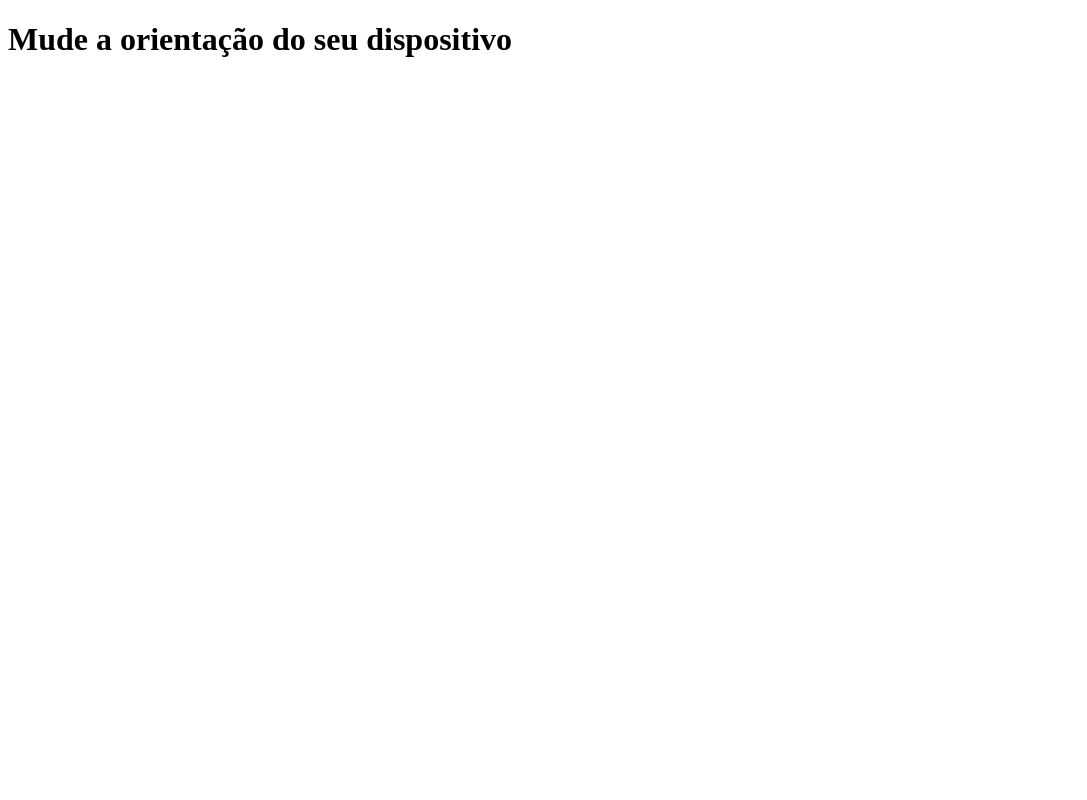
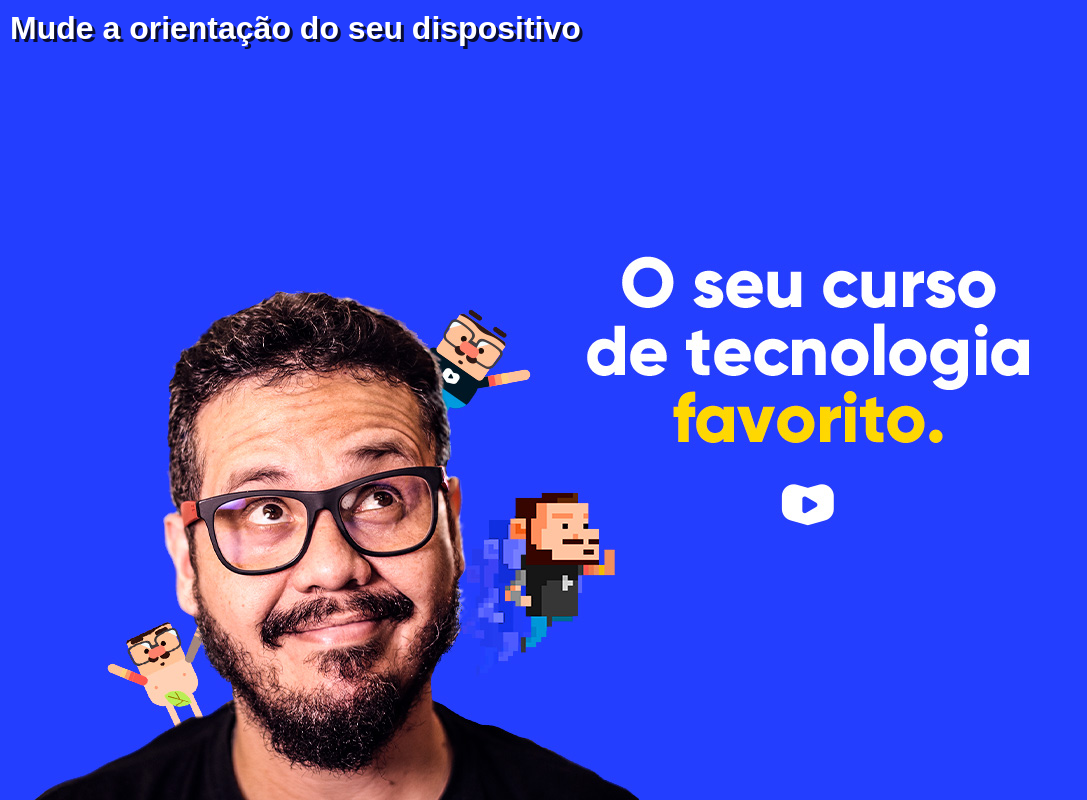
Before and after one commit to httpsbru/html-css, a plain HTML site: page Exercicios/ex026/mq002/index.html in a window 1280 px wide. Shown: the whole page, without its empty margins (0-1087 px from the left). Drawn offline with Linux system fonts and the light colour scheme.

Commit message:
exercicio002 mq

```diff
--- a/Exercicios/ex026/mq002/estilos/paisagem.css
+++ b/Exercicios/ex026/mq002/estilos/paisagem.css
@@ -1 +1,6 @@
 @charset "UTF-8";
+
+body{
+    background-image: url(../imagens/cev-landscape.jpg);
+    background-position: left bottom;
+}
--- a/Exercicios/ex026/mq002/estilos/retrato.css
+++ b/Exercicios/ex026/mq002/estilos/retrato.css
@@ -1 +1,6 @@
 @charset "UTF-8";
+
+body{
+    background-image: url(../imagens/cev-portrait.jpg);
+    background-position: center bottom;
+}
--- a/Exercicios/ex026/mq002/estilos/style.css
+++ b/Exercicios/ex026/mq002/estilos/style.css
@@ -1 +1,23 @@
 @charset "UTF-8";
+
+*{
+    margin: 0px;
+    padding: 0px;
+    font-family: Arial, Helvetica, sans-serif;
+
+}
+
+html, body{
+    width: 100vw;
+    height: 100vh;
+    background-color: #233eff;
+    background-size: contain;
+    background-repeat: no-repeat;
+
+}
+
+h1{
+    color: white;
+    text-shadow: 3px 3px 0px #090d33;
+    padding: 10px;
+}
```
